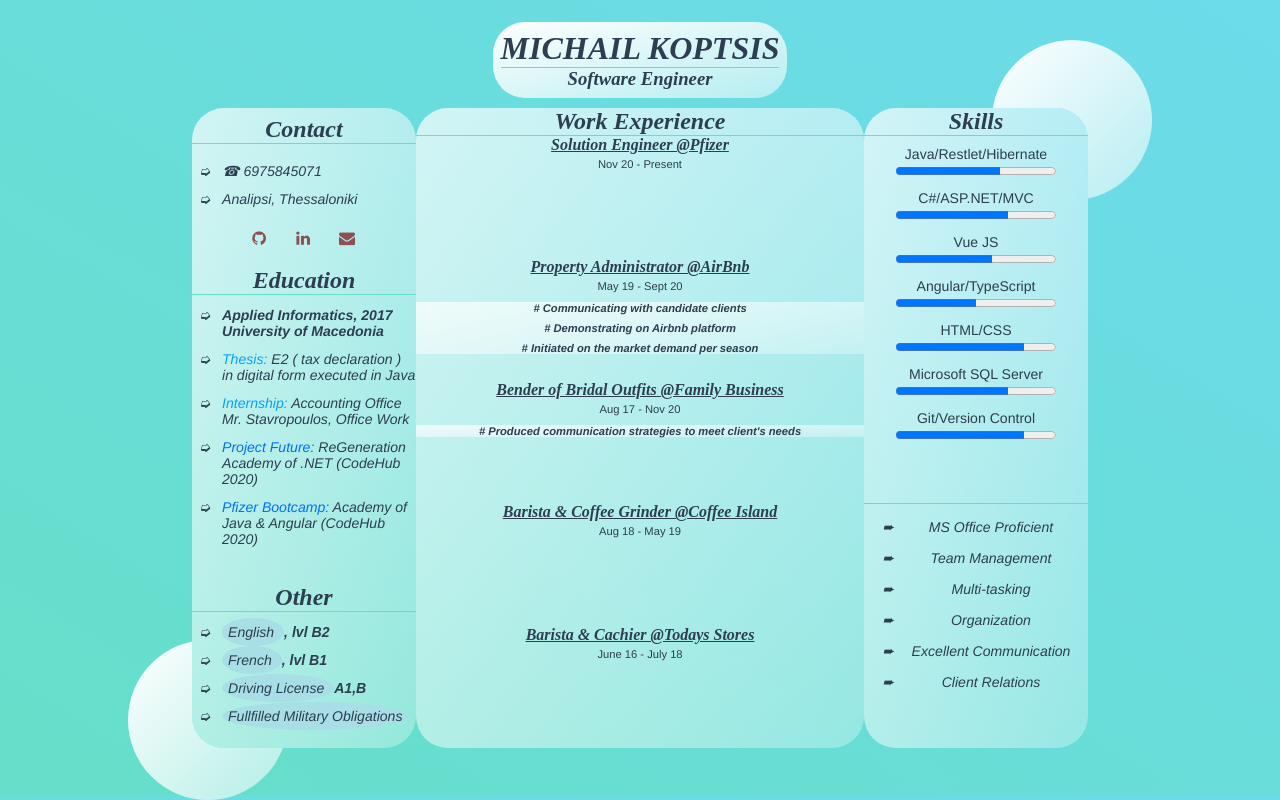
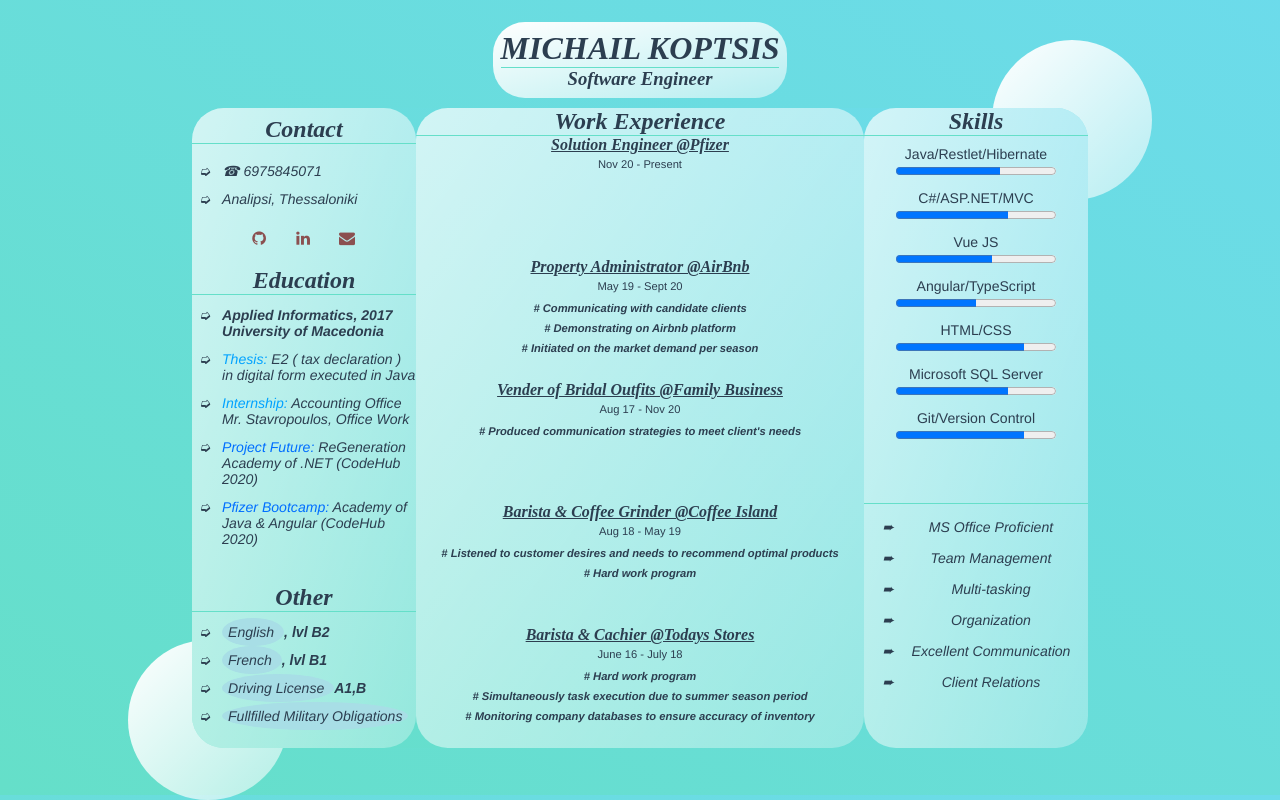
Before and after one commit to mixailkop10/My_CV, a Vue app: page / in a window 1280 px wide. Built offline with nearby package versions, Linux system fonts and the light colour scheme.

Commit message:
add all tasks

```diff
--- a/src/components/HomePage.vue
+++ b/src/components/HomePage.vue
@@ -124,7 +124,7 @@
           </ul>
         </div>
         <div class="merchant">
-          <h4>Bender of Bridal Outfits @Family Business</h4>
+          <h4>Vender of Bridal Outfits @Family Business</h4>
           <span class="date">Aug 17 - Nov 20</span>
           <ul class="tasks">
             <li>Produced communication strategies to meet client's needs</li>
@@ -133,10 +133,19 @@
         <div class="coffe-island">
           <h4>Barista & Coffee Grinder @Coffee Island</h4>
           <span class="date">Aug 18 - May 19</span>
+          <ul class="tasks">
+              <li>Listened to customer desires and needs to recommend optimal products</li>
+              <li>Hard work program</li>
+          </ul>
         </div>
         <div class="todaylicious">
           <h4>Barista & Cachier @Todays Stores</h4>
           <span class="date">June 16 - July 18</span>
+          <ul class="tasks">
+              <li>Hard work program</li>
+              <li>Simultaneously task execution due to summer season period</li>
+              <li>Monitoring company databases to ensure accuracy of inventory</li>
+          </ul>
         </div>
       </div>
       <div class="skills">
@@ -364,13 +373,7 @@ p {
   flex: 1;
 
 }
-.tasks{
-    background: linear-gradient(
-    to right bottom,
-    rgba(255, 255, 255, 0.7),
-    rgba(255, 255, 255, 0.3)
-  );
-}
+
 .tasks li {
   list-style-type: "# ";
   list-style-position: inside;
```
